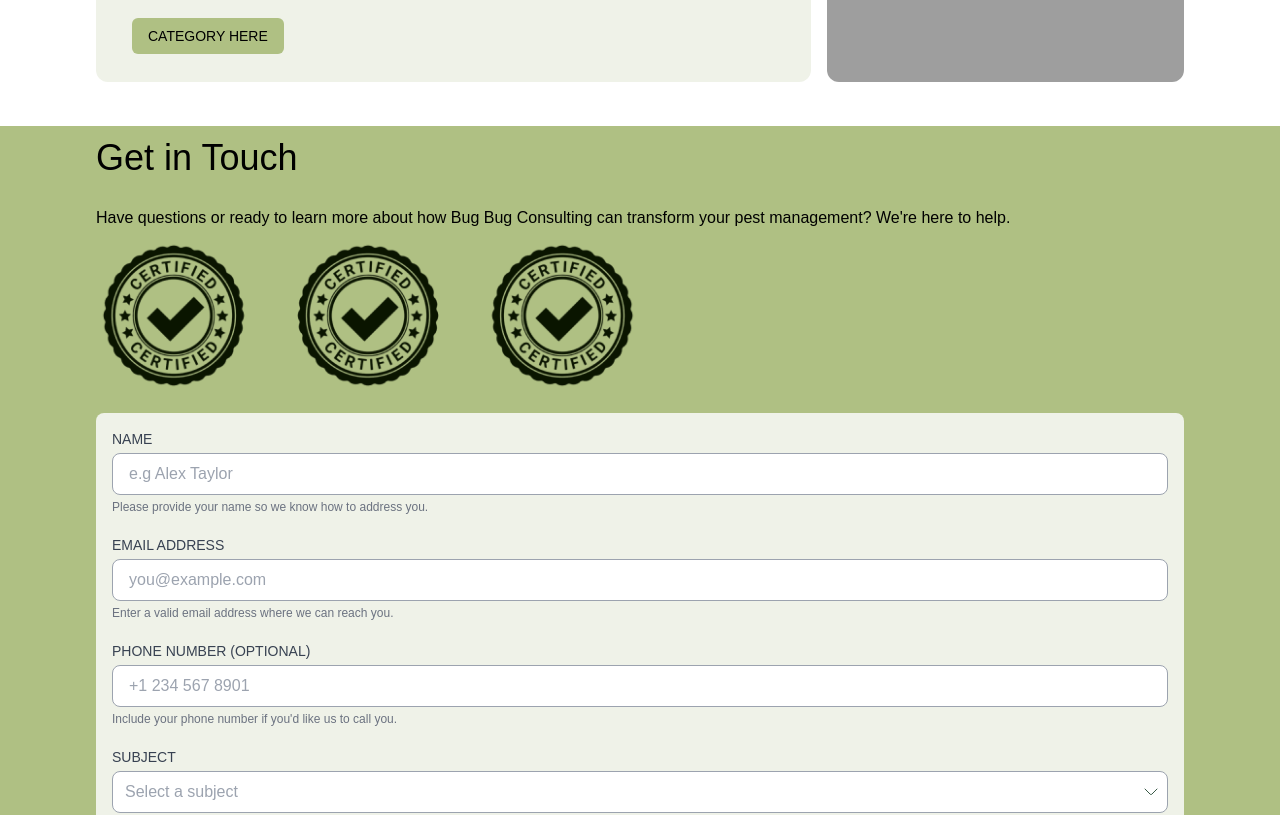
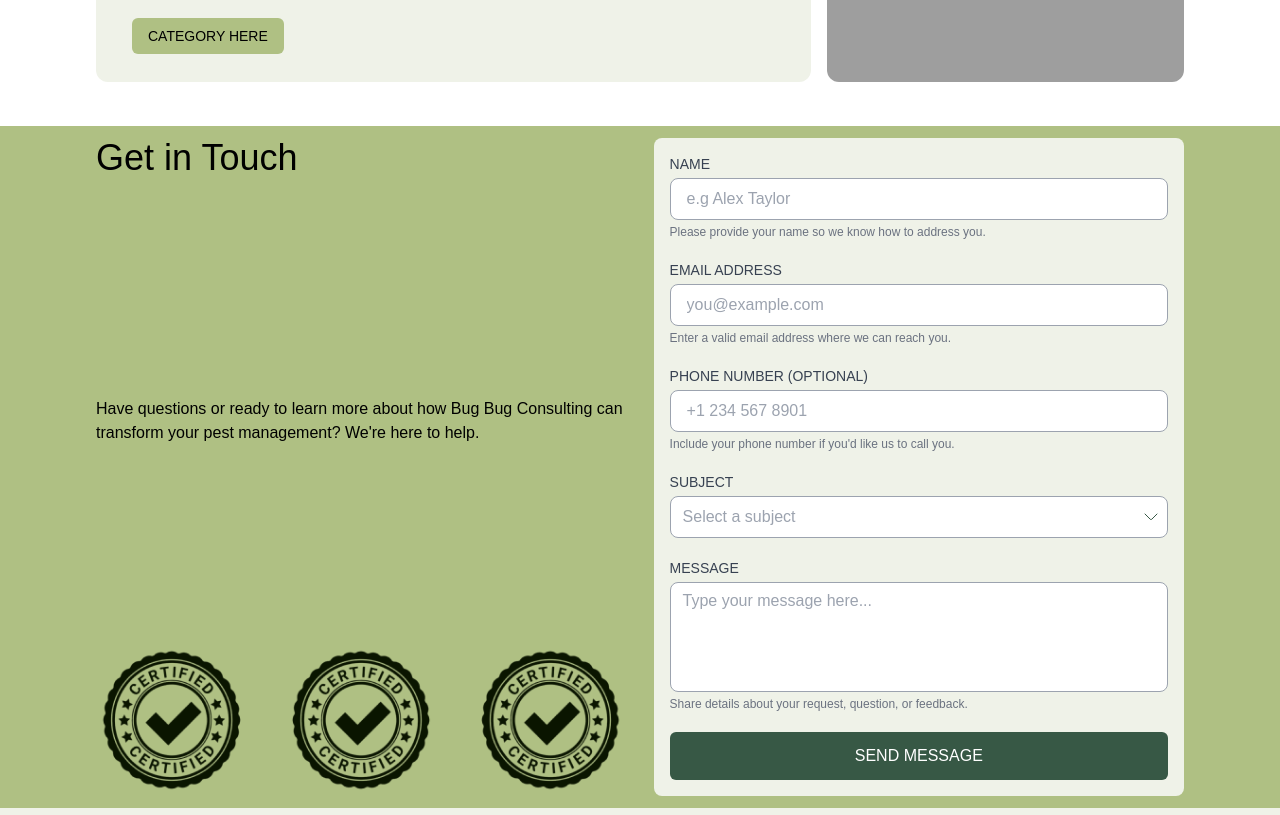
Before and after one commit to bagussuprapta/kreative-assembly, a React (Create React App) app: page / in a window 1280 px wide. Shown: the part 2840-3655 px from the top of the page. Built offline with nearby package versions, Linux system fonts and the light colour scheme; grey boxes are pictures that could not be loaded; the HTML template or start-up script is replaced by a standard one; a web font is replaced by a local one.

Commit message:
fix(get-in-touch): improve layout for desktop view

```diff
--- a/src/components/interface/GetInTouch.jsx
+++ b/src/components/interface/GetInTouch.jsx
@@ -41,13 +41,13 @@ function GetInTouch() {
   };
 
   return (
-    <div className=" mx-auto py-3 ">
-      <div className="flex flex-col gap-y-2">
+    <div className=" mx-auto py-3 md:flex md:gap-x-7">
+      <div className="flex flex-col gap-y-2 md:w-1/3 md:justify-between lg:w-1/2">
         <h2 className="mb-5 text-4xl">Get in Touch</h2>
         <p>Have questions or ready to learn more about how Bug Bug Consulting can transform your pest management? We're here to help.</p>
-        <img className="place-self-start ssm:w-2/3 sm:w-1/2" src="Certified.png" alt="" />
+        <img className="place-self-start ssm:w-2/3 sm:w-1/2 md:w-full" src="Certified.png" alt="" />
       </div>
-      <form onSubmit={handleSubmit} className="space-y-5 bg-bugbug-25 p-4 rounded-lg mt-5">
+      <form onSubmit={handleSubmit} className="space-y-5 bg-bugbug-25 p-4 rounded-lg mt-5 md:mt-0 md:w-2/3 lg:w-1/2">
         <div>
           <label htmlFor="name" className="block text-sm font-medium text-gray-700">
             NAME
@@ -146,8 +146,8 @@ function GetInTouch() {
           <p className="text-xs mt-1 text-gray-500">Share details about your request, question, or feedback.</p>
         </div>
         <div>
-          <button type="submit" className="w-full bg-bugbug-600 text-white py-2 px-4 rounded-md hover:bg-bugbug-700 focus:outline-none focus:ring focus:ring-bugbug-150">
-            Submit
+          <button type="submit" className="w-full bg-bugbug-600 text-white py-3 px-5 rounded-md hover:bg-bugbug-700 focus:outline-none focus:ring focus:ring-bugbug-150">
+            SEND MESSAGE
           </button>
         </div>
       </form>
```
